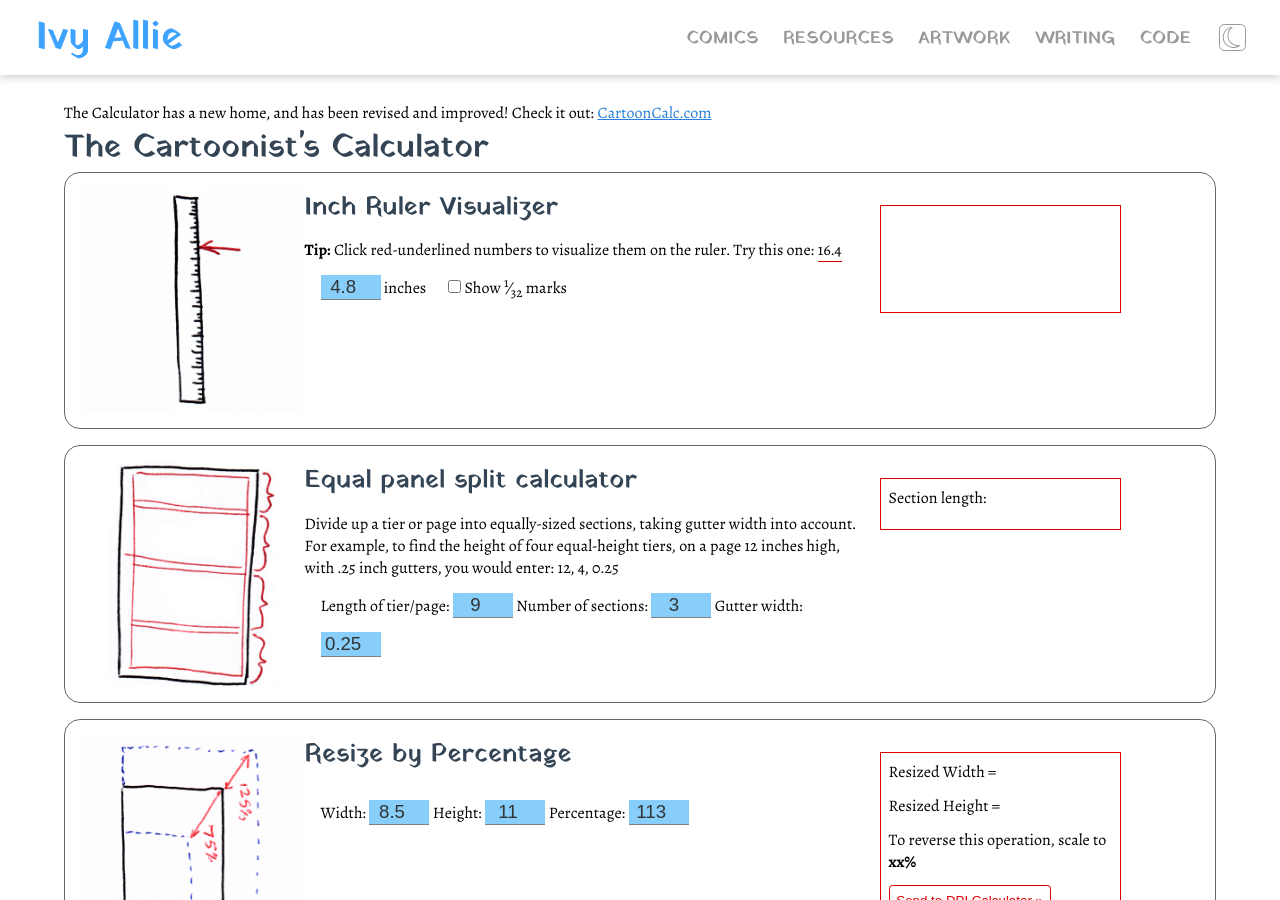
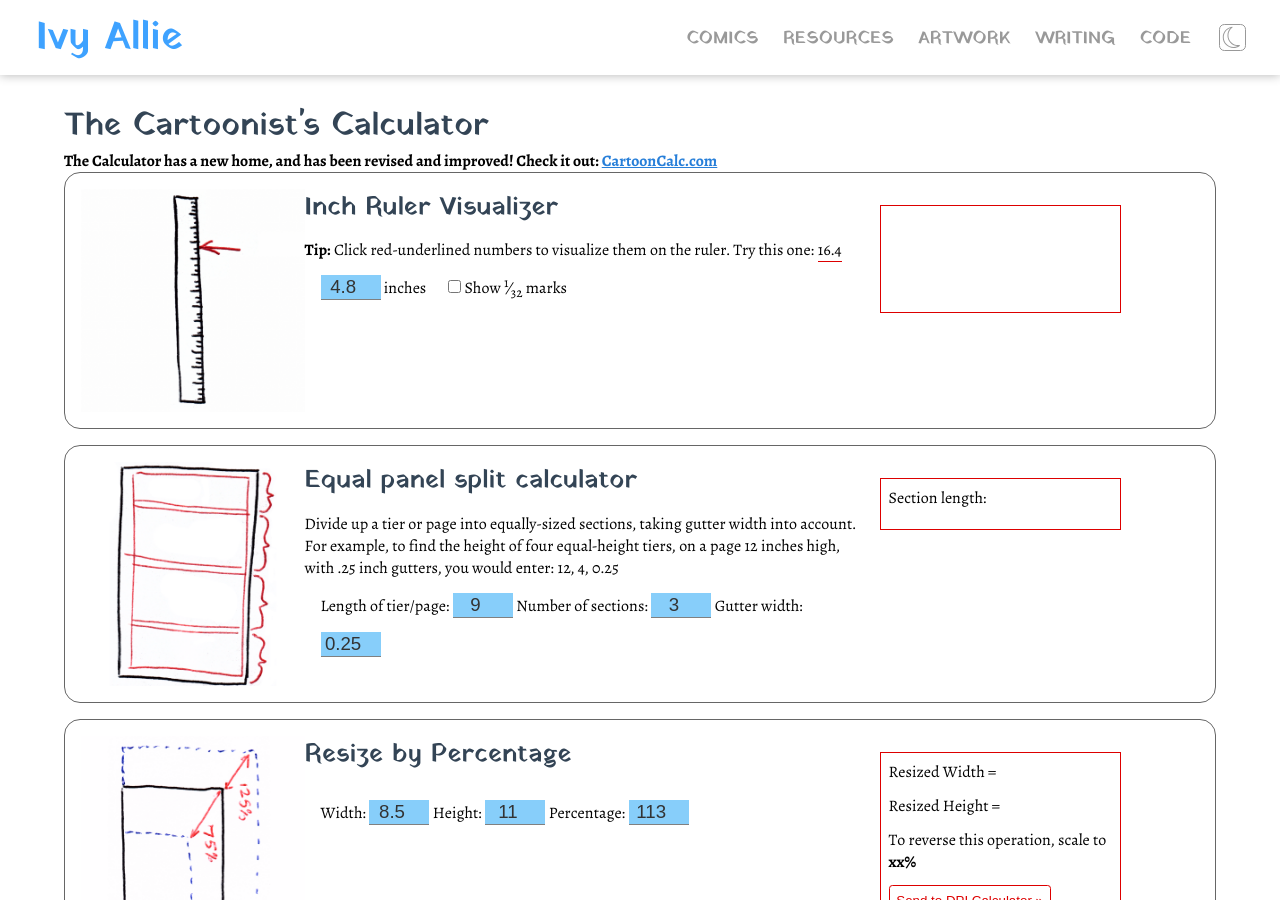
Before and after one commit to ivyallie/ivyallie.github.io, a Jekyll site: the page built from calculator.html, in a window 1280 px wide and 900 px high. Built offline with Jekyll 4.4.1, drawn with Linux system fonts in a browser that asks for light colours.

```diff
--- a/calculator.html
+++ b/calculator.html
@@ -5,8 +5,9 @@ title: The Cartoonist's Calculator
 description: A calculator for common operations needed by cartoonists
 ---
 <div id="calculator">
-    <p>The Calculator has a new home, and has been revised and improved! Check it out: <a href='http://www.cartooncalc.com'>CartoonCalc.com</a></p>
     {% include title_block.html %}
+<p><b>The Calculator has a new home, and has been revised and improved! Check it out: <a href='http://www.cartooncalc.com'>CartoonCalc.com</a></b></p>
+
 <link rel="stylesheet" href="/assets/css/calc.css"/>
 <div class="ruler_box section" id="ruler_vis">
     <img src="/assets/images/calculator/icon_rulerviz.gif" alt="Inch Ruler Visualizer Icon"/>
```
